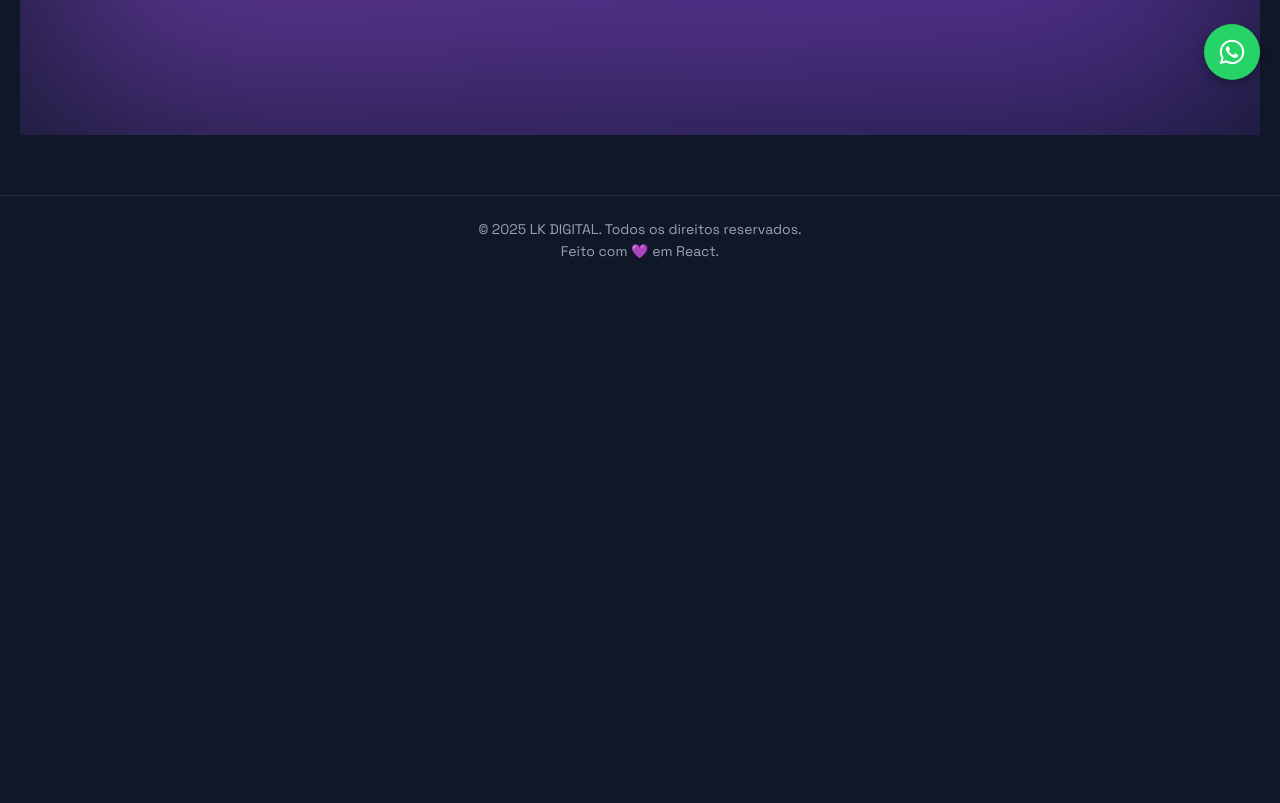
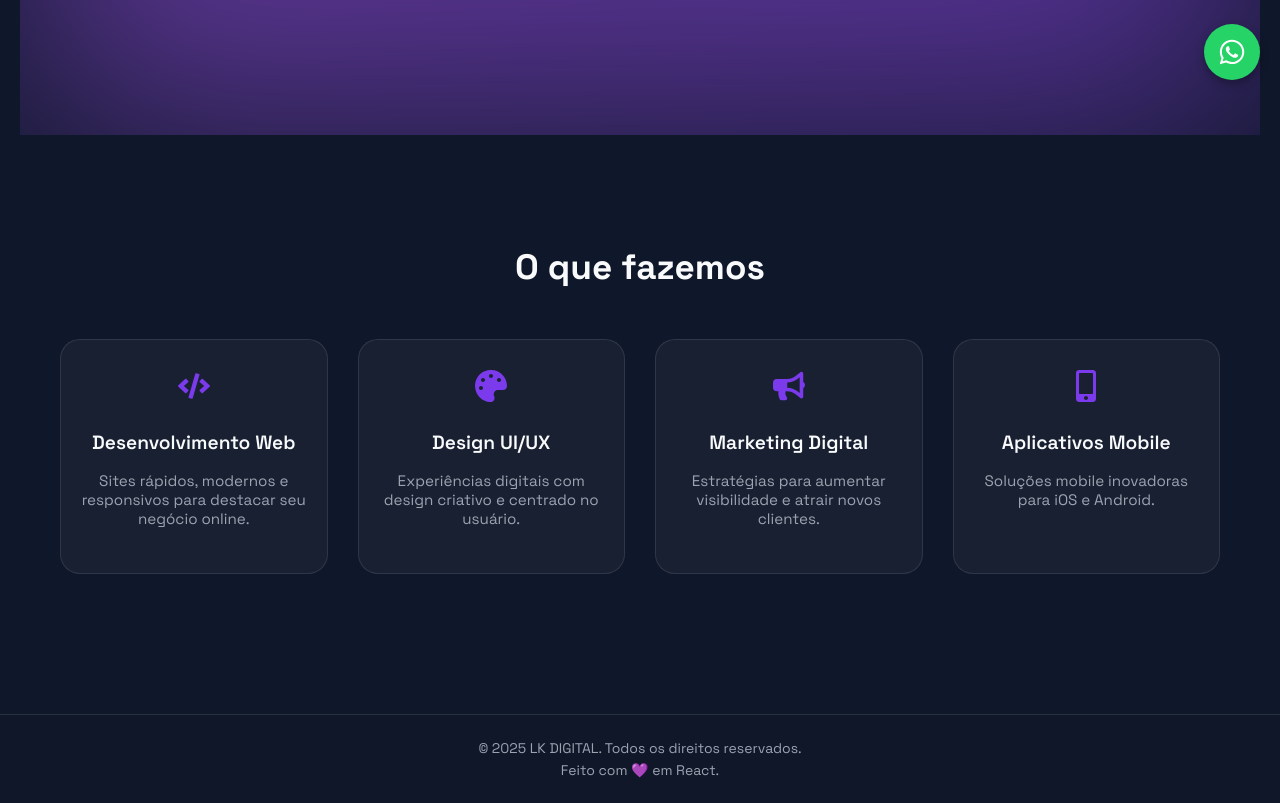
Before and after one commit to vLecaBR/CliqZ, a React (Vite) app: page / in a window 1280 px wide. Shown: the part 700-1503 px from the top of the page. Before the commit the page ends 984 px from the top, so only its background shows below. Built offline with nearby package versions, Linux system fonts and the light colour scheme.

Commit message:
home atualizado com services

```diff
--- a/src/pages/Home/Home.jsx
+++ b/src/pages/Home/Home.jsx
@@ -1,10 +1,12 @@
 import Hero from "../../components/Hero/Hero.jsx";
+import ServicesSection from "../../components/ServicesSection/ServicesSection.jsx";
 
 
 export default function Home() {
   return (
     <div style={{ padding: "60px 20px" }}>
       <Hero />
+      <ServicesSection />
     </div>
   );
 }
```
